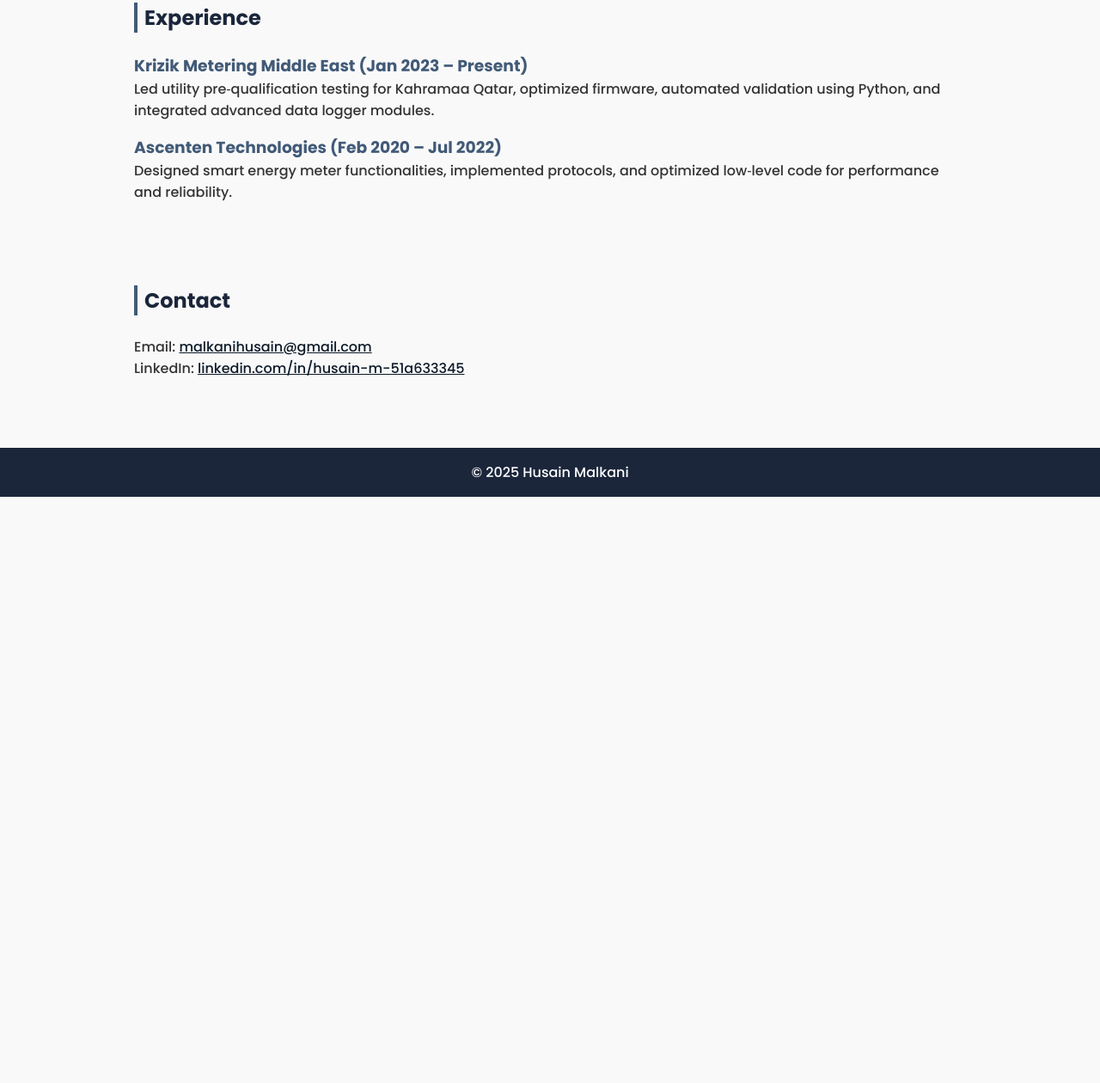
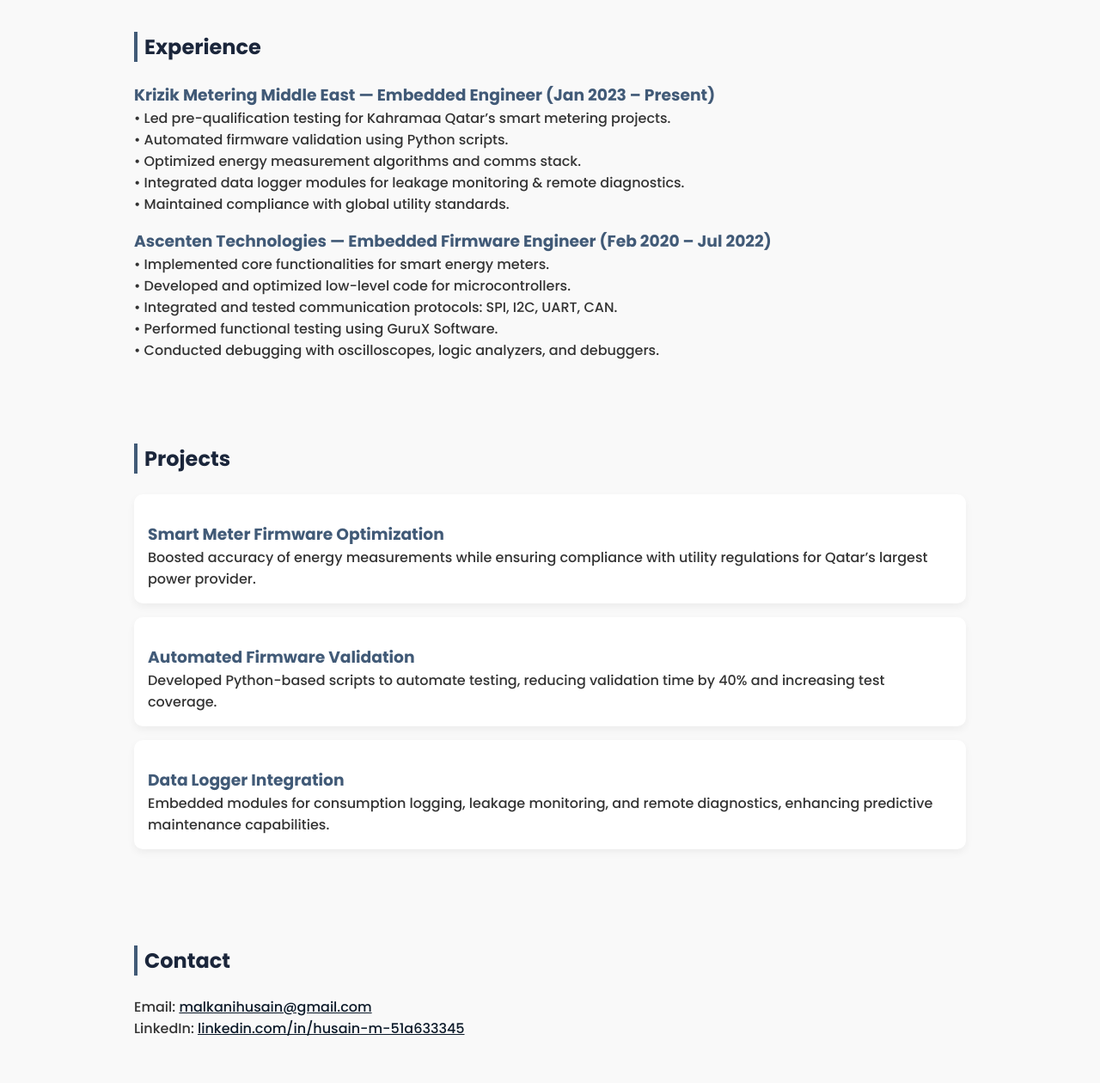
Before and after one commit to HusainMalkani/Husain-Portfolio, a plain HTML site: page index.html in a window 1280 px wide. Shown: the part 763-2023 px from the top of the page at 86% size. Before the commit the page ends 1341 px from the top, so only its background shows below. Drawn offline with Linux system fonts and the light colour scheme.

Commit message:
Update index.html

```diff
--- a/index.html
+++ b/index.html
@@ -8,13 +8,15 @@
 <style>
 * { margin: 0; padding: 0; box-sizing: border-box; font-family: 'Poppins', sans-serif; scroll-behavior: smooth; }
 body { color: #333; background: #f9f9f9; }
-    header { background: linear-gradient(120deg, #0d1b2a, #1b263b); color: #fff; text-align: center; padding: 3rem 1rem; position: sticky; top: 0; z-index: 1000; }
-    header h1 { font-size: 2.8rem; animation: fadeInDown 1s ease-out; }
-    header p { font-size: 1.2rem; margin-top: .5rem; animation: fadeInUp 1s ease-out; }
+header { background: linear-gradient(120deg, #0d1b2a, #1b263b); color: #fff; text-align: center; padding: 2rem 1rem; position: sticky; top: 0; z-index: 1000; }
+header h1 { font-size: 2.5rem; animation: fadeInDown 0.8s ease-out; }
+header p { font-size: 1.1rem; margin-top: .5rem; animation: fadeInUp 0.8s ease-out; }
 nav { margin-top: 1rem; }
-    nav a { color: #fff; margin: 0 15px; text-decoration: none; font-weight: 500; transition: color 0.3s; }
-    nav a:hover { color: #e0e1dd; }
-    section { padding: 3rem 1rem; max-width: 1000px; margin: auto; animation: fadeIn 1s ease-in; }
+nav a { color: #fff; margin: 0 15px; text-decoration: none; font-weight: 500; position: relative; padding-bottom: 4px; }
+nav a::after { content: ''; position: absolute; bottom: 0; left: 0; width: 0; height: 2px; background: #e0e1dd; transition: width 0.3s; }
+nav a:hover::after, nav a.active::after { width: 100%; }
+section { padding: 3rem 1rem; max-width: 1000px; margin: auto; opacity: 0; transform: translateY(20px); transition: all 0.6s ease-in-out; }
+section.visible { opacity: 1; transform: translateY(0); }
 h2 { color: #1b263b; margin-bottom: 1.5rem; border-left: 4px solid #415a77; padding-left: 8px; }
 ul { list-style: none; display: flex; flex-wrap: wrap; gap: 10px; }
 ul li { background: #e0e1dd; padding: .5rem 1rem; border-radius: 20px; transition: transform 0.3s, background 0.3s; }
@@ -23,15 +25,15 @@
 h3 { color: #415a77; margin-top: 1rem; }
 a { color: #0d1b2a; }
 a:hover { color: #415a77; }
-    @keyframes fadeIn { from { opacity: 0; transform: translateY(20px);} to {opacity: 1; transform: translateY(0);} }
+.project-card { background: #fff; border-radius: 10px; box-shadow: 0 4px 10px rgba(0,0,0,0.05); padding: 1rem; margin-bottom: 1rem; transition: transform 0.3s; }
+.project-card:hover { transform: translateY(-5px); }
 @keyframes fadeInDown { from { opacity: 0; transform: translateY(-20px);} to {opacity: 1; transform: translateY(0);} }
 @keyframes fadeInUp { from { opacity: 0; transform: translateY(20px);} to {opacity: 1; transform: translateY(0);} }
-    @media(max-width: 768px){
-      nav { display: flex; flex-wrap: wrap; justify-content: center; }
-    }
+@media(max-width: 768px){ nav { display: flex; flex-wrap: wrap; justify-content: center; } }
 </style>
 </head>
 <body>
+
 <header>
   <h1>Husain Malkani</h1>
   <p>Embedded Firmware Engineer | IoT & Smart Metering Specialist</p>
@@ -39,35 +41,62 @@
     <a href="#about">About</a>
     <a href="#skills">Skills</a>
     <a href="#experience">Experience</a>
+    <a href="#projects">Projects</a>
     <a href="#contact">Contact</a>
   </nav>
 </header>
 
 <section id="about">
   <h2>About Me</h2>
-    <p>Passionate Embedded Engineer with deep expertise in smart metering, IoT protocols, and firmware optimization. Proven ability to deliver compliant, high‑performance solutions for utilities, with a record of leading projects from concept to deployment.</p>
+  <p>Expert Embedded Engineer with proven success in smart metering and IoT, driving projects from concept to deployment. Skilled in firmware optimization, compliance testing, and advanced data logging. Experienced in leading utility qualification testing for Kahramaa Qatar, leveraging strong communication protocol knowledge to exceed operational standards.</p>
 </section>
 
 <section id="skills">
   <h2>Skills</h2>
   <ul>
     <li>C / Embedded C</li>
-      <li>Python</li>
+    <li>Python (Automation Scripts)</li>
     <li>SPI, I2C, UART, CAN</li>
     <li>MQTT, SFTP, HTTP/HTTPS</li>
     <li>RS485, DLMS</li>
     <li>Testing & Debugging</li>
     <li>STM32CubeIDE</li>
     <li>Project Management</li>
+    <li>Utility Standards Compliance</li>
   </ul>
 </section>
 
 <section id="experience">
   <h2>Experience</h2>
-    <h3>Krizik Metering Middle East (Jan 2023 – Present)</h3>
-    <p>Led utility pre‑qualification testing for Kahramaa Qatar, optimized firmware, automated validation using Python, and integrated advanced data logger modules.</p>
-    <h3>Ascenten Technologies (Feb 2020 – Jul 2022)</h3>
-    <p>Designed smart energy meter functionalities, implemented protocols, and optimized low‑level code for performance and reliability.</p>
+  <h3>Krizik Metering Middle East — Embedded Engineer (Jan 2023 – Present)</h3>
+  <p>• Led pre-qualification testing for Kahramaa Qatar’s smart metering projects.<br>
+     • Automated firmware validation using Python scripts.<br>
+     • Optimized energy measurement algorithms and comms stack.<br>
+     • Integrated data logger modules for leakage monitoring & remote diagnostics.<br>
+     • Maintained compliance with global utility standards.</p>
+
+  <h3>Ascenten Technologies — Embedded Firmware Engineer (Feb 2020 – Jul 2022)</h3>
+  <p>• Implemented core functionalities for smart energy meters.<br>
+     • Developed and optimized low-level code for microcontrollers.<br>
+     • Integrated and tested communication protocols: SPI, I2C, UART, CAN.<br>
+     • Performed functional testing using GuruX Software.<br>
+     • Conducted debugging with oscilloscopes, logic analyzers, and debuggers.</p>
+</section>
+
+<section id="projects">
+  <h2>Projects</h2>
+  <div class="project-card">
+    <h3>Smart Meter Firmware Optimization</h3>
+    <p>Boosted accuracy of energy measurements while ensuring compliance with utility regulations for Qatar’s largest power provider.</p>
+  </div>
+  <div class="project-card">
+    <h3>Automated Firmware Validation</h3>
+    <p>Developed Python-based scripts to automate testing, reducing validation time by 40% and increasing test coverage.</p>
+  </div>
+  <div class="project-card">
+    <h3>Data Logger Integration</h3>
+    <p>Embedded modules for consumption logging, leakage monitoring, and remote diagnostics, enhancing predictive maintenance capabilities.</p>
+  </div>
 </section>
 
 <section id="contact">
@@ -79,5 +108,17 @@
 <footer>
   <p>© 2025 Husain Malkani</p>
 </footer>
+
+<script>
+// Intersection Observer for fade-in on scroll
+const sections = document.querySelectorAll('section');
+const observer = new IntersectionObserver(entries => {
+  entries.forEach(entry => {
+    if(entry.isIntersecting){ entry.target.classList.add('visible'); }
+  });
+}, { threshold: 0.2 });
+sections.forEach(section => observer.observe(section));
+</script>
+
 </body>
 </html>
```
Lines whose indentation alone changed are shown as unchanged.
